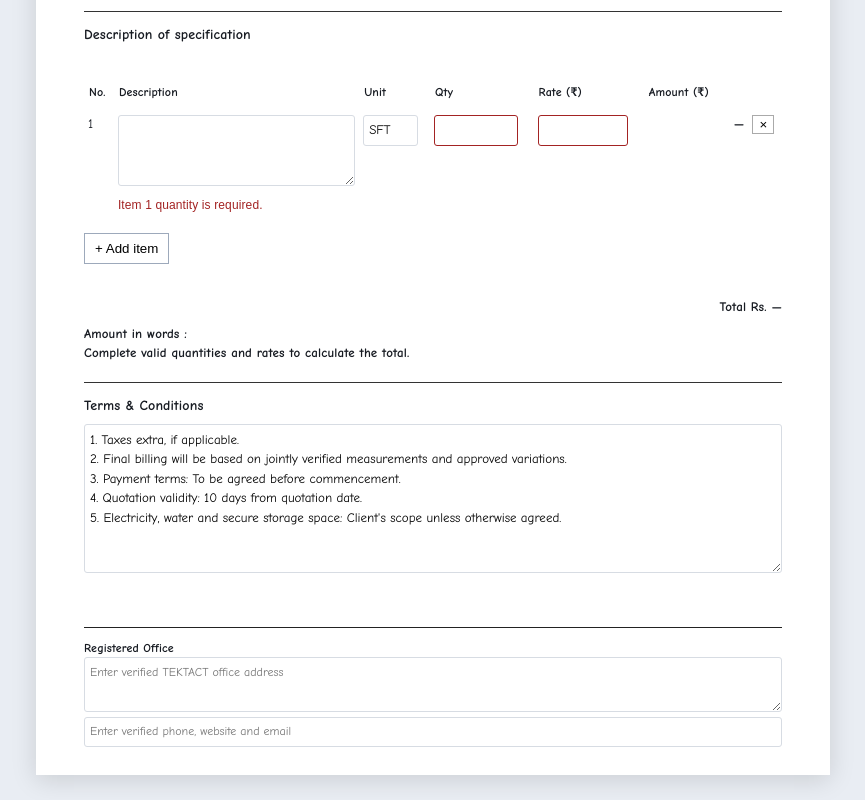
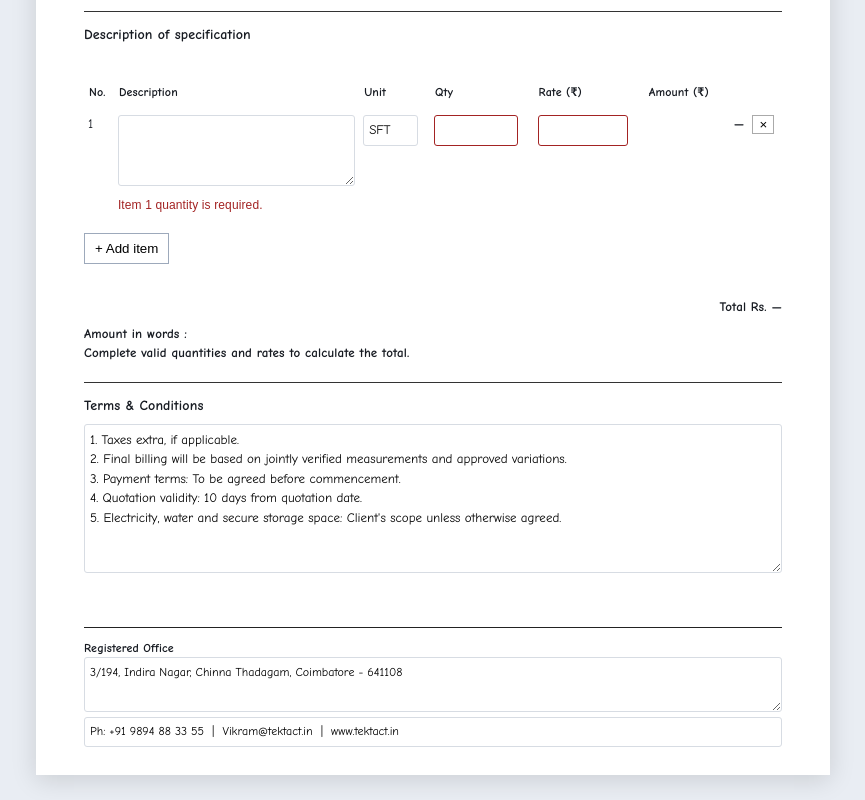
Before and after one commit to wizvikram/tektact-painting-calculator, a website: page quotation.html in a window 1280 px wide. Shown: the part 1323-2123 px from the top of the page, without its empty margins (207-1072 px from the left). Drawn offline with Linux system fonts and the light colour scheme.

Commit message:
Set verified TEKTACT registered office and aligned contact footer defaults

```diff
--- a/quotation.html
+++ b/quotation.html
@@ -12,7 +12,7 @@
 3. Payment terms: To be agreed before commencement.
 4. Quotation validity: 10 days from quotation date.
 5. Electricity, water and secure storage space: Client's scope unless otherwise agreed.</textarea>
-<div class="footer"><b>Registered Office</b><div><textarea id="office" maxlength="2000" aria-label="Company address" rows="2" placeholder="Enter verified TEKTACT office address"></textarea></div><div><input id="contact" maxlength="500" aria-label="Company contact details" placeholder="Enter verified phone, website and email"></div></div></main>
+<div class="footer"><b>Registered Office</b><div><textarea id="office" maxlength="2000" aria-label="Company address" rows="2">3/194, Indira Nagar, Chinna Thadagam, Coimbatore - 641108</textarea></div><div><input id="contact" maxlength="500" aria-label="Company contact details" value="Ph: +91 9894 88 33 55  |  Vikram@tektact.in  |  www.tektact.in"></div></div></main>
 <div id="printDocument" class="print-document" aria-label="Customer quotation print pages"></div>
 <noscript><p class="notice">Enable JavaScript to calculate and prepare a quotation.</p></noscript>
 </body></html>
```
